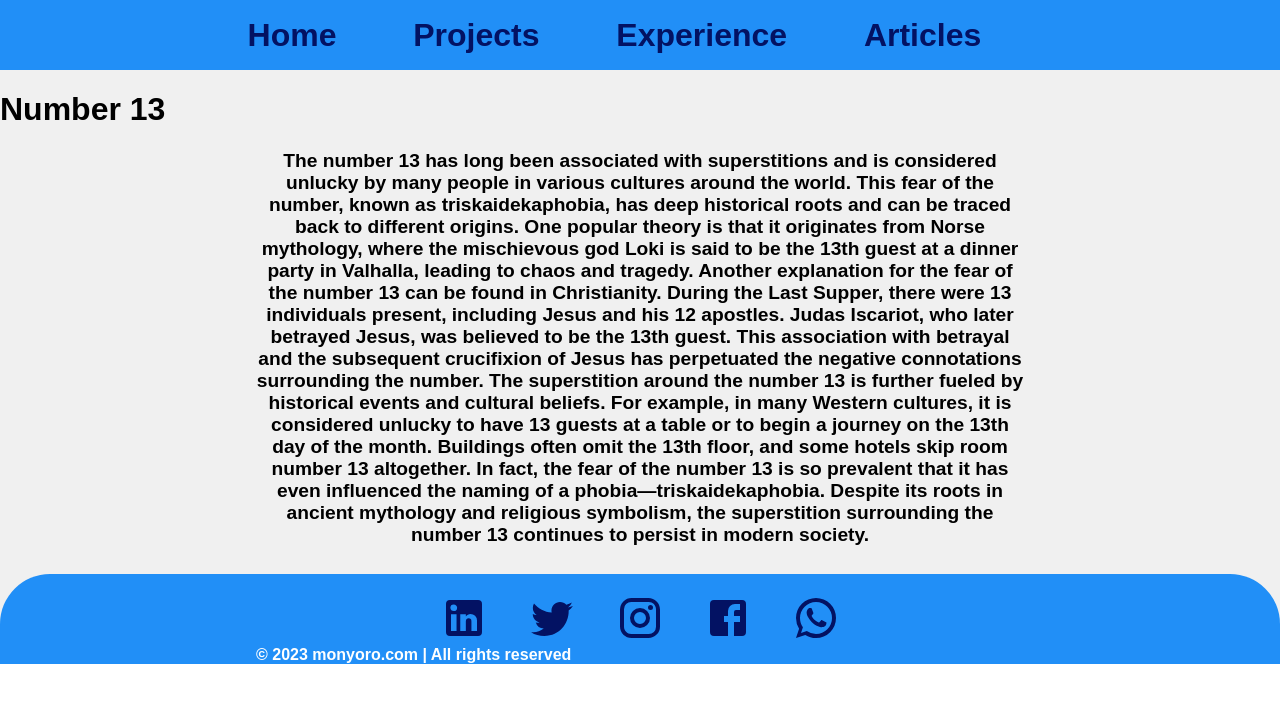
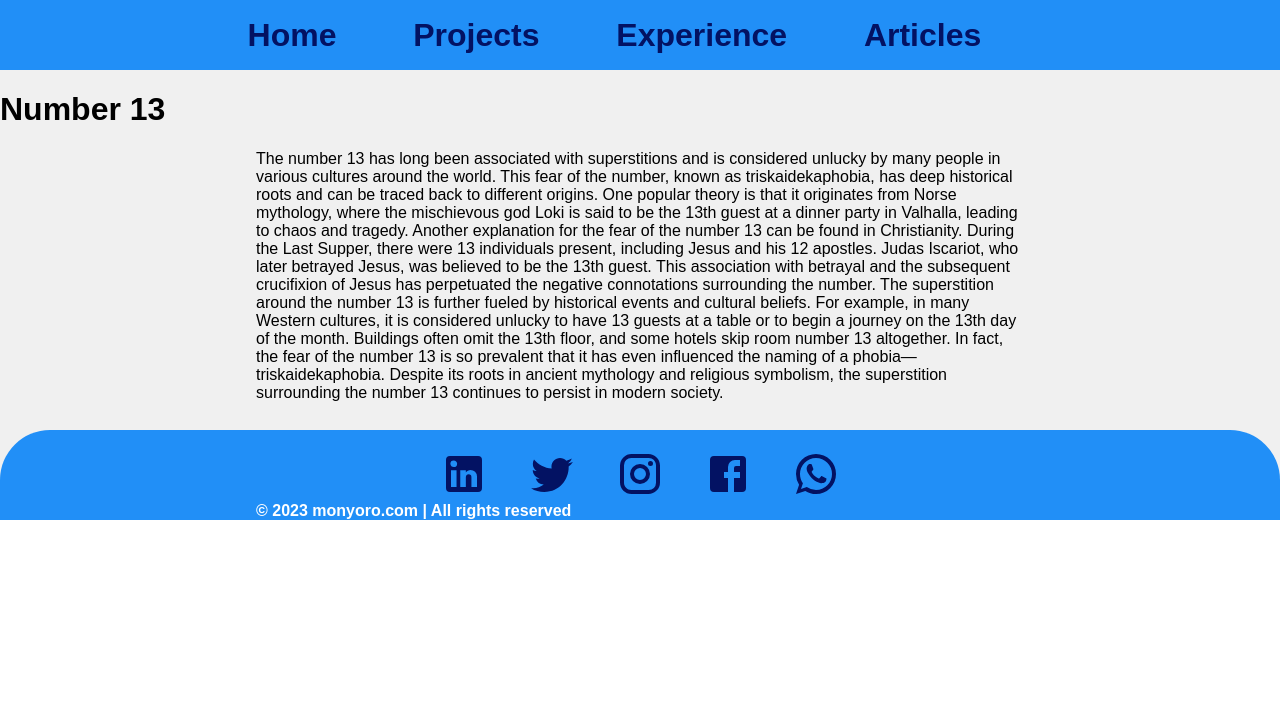
Before and after one commit to moabmo/abiud, a React (Create React App) app: page /articles in a window 1280 px wide. Shown: the top 702 px of the page. Built offline with nearby package versions, Linux system fonts and the light colour scheme.

Commit message:
Update Articles.css

```diff
--- a/src/styles/Articles.css
+++ b/src/styles/Articles.css
@@ -1,7 +1,20 @@
-.p{
-    text-align: center;
-    font-size: larger;
-    font-weight: bolder;
-    width: 60%;
-    margin: auto;
+/* Article.css */
+
+.article {
+  width: 60%;
+  background: cream;
+  border-radius: 10px;
+  padding: 20px;
+  margin-bottom: 20px;
 }
+
+.article h1 {
+  font-size: 24px;
+  margin-bottom: 10px;
+}
+
+.article p {
+  font-size: 16px;
+  line-height: 1.5;
+  margin-bottom: 15px;
+}
```
